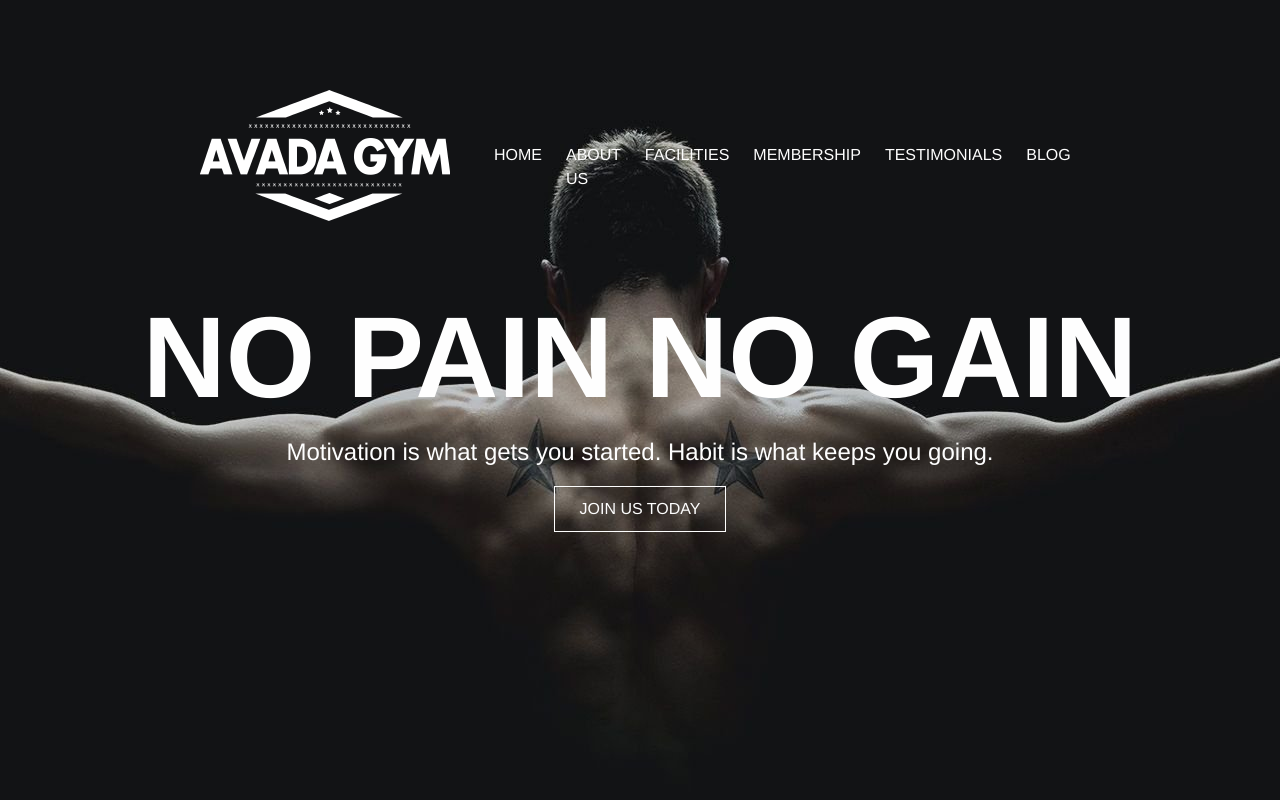
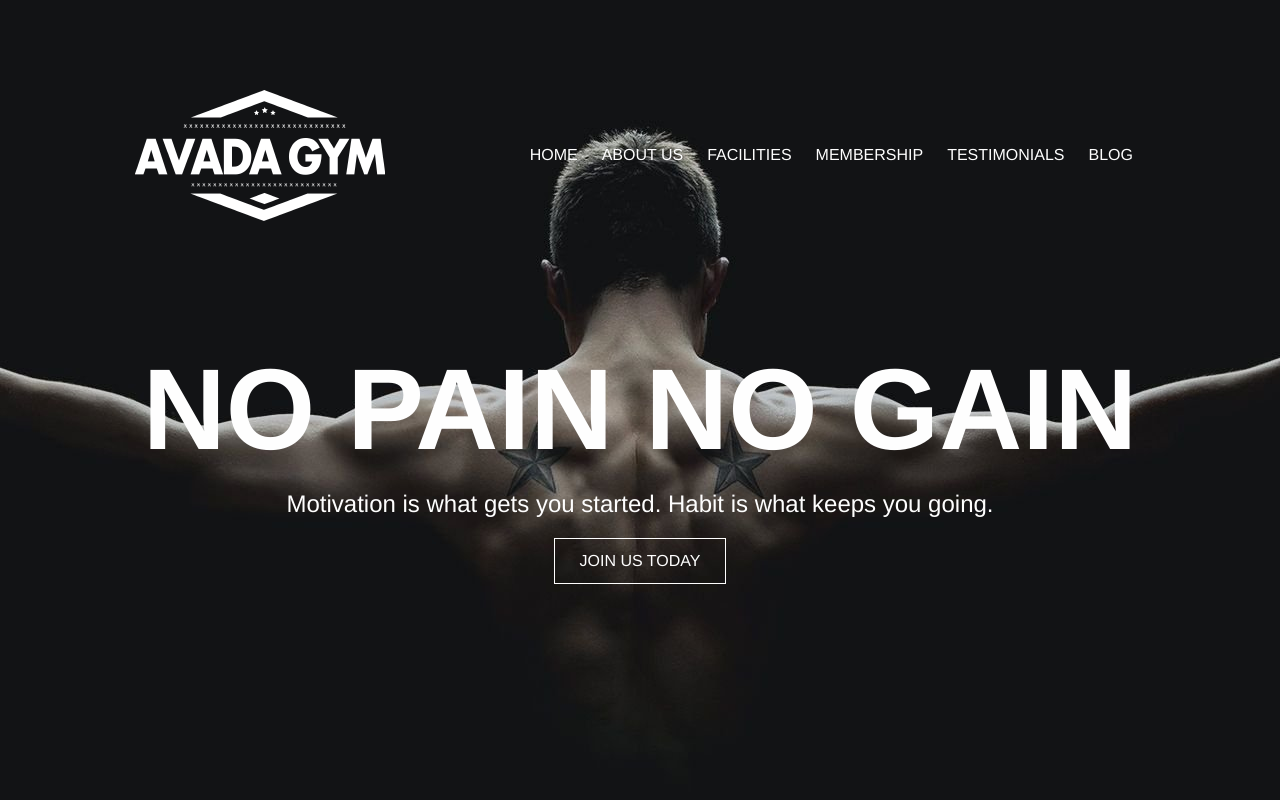
Before and after one commit to Pavel-Stefano/proj-html-vuejs, a Vue app: page / in a window 1280 px wide. Shown: the top 800 px of the page. Built offline with nearby package versions, Linux system fonts and the light colour scheme.

Commit message:
aggiustamenti vari

```diff
--- a/src/App.vue
+++ b/src/App.vue
@@ -23,8 +23,8 @@ export default {
     AppHeader,
     SectionFitness,
     SectionForm,
-    SectionIcons,
-    SectionResult,
+    SectionIcons,     //icons da rifinire stampare icone / importare icone che ora le prendo con la cdn
+    SectionResult,    //result da rifinire stampare immagini
   }
 }
 </script>
--- a/src/components/AppHeader.vue
+++ b/src/components/AppHeader.vue
@@ -43,6 +43,7 @@ export default {
 
 header {
   background: $backgroundBlack;
+  // background-blend-mode: color-dodge;  effetto sfondo più bello
   height: 100vh;
   color: $textWhite;
   background-image: url('../assets/images/home-banner.jpg');
@@ -59,7 +60,7 @@ header {
 .top-header {
   display: flex;
   justify-content: space-between;
-  margin: 0 200px;
+  margin: 0 135px;
   padding-top: 90px;
   align-items: baseline;
 }
@@ -71,7 +72,7 @@ header .container {
   align-items: center;
   justify-content: center;
   position: relative;
-  bottom: 145px;
+  bottom: 93px;
   h1, button {
     text-transform: uppercase;
   }
--- a/src/components/SectionIcons.vue
+++ b/src/components/SectionIcons.vue
@@ -20,7 +20,7 @@
 
 <script>
 export default {
-  name: 'SectionForm',
+  name: 'SectionIcons',
   data(){
       return {
          items: [
```
